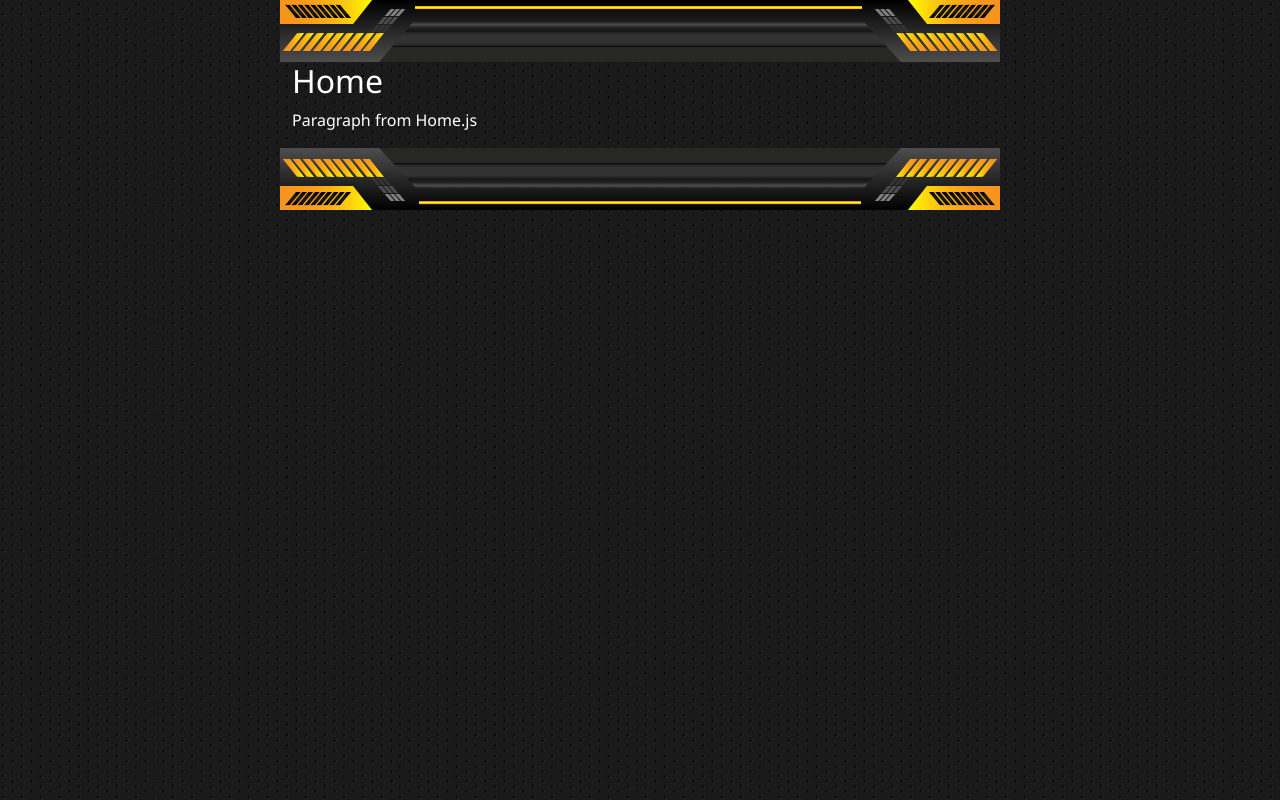
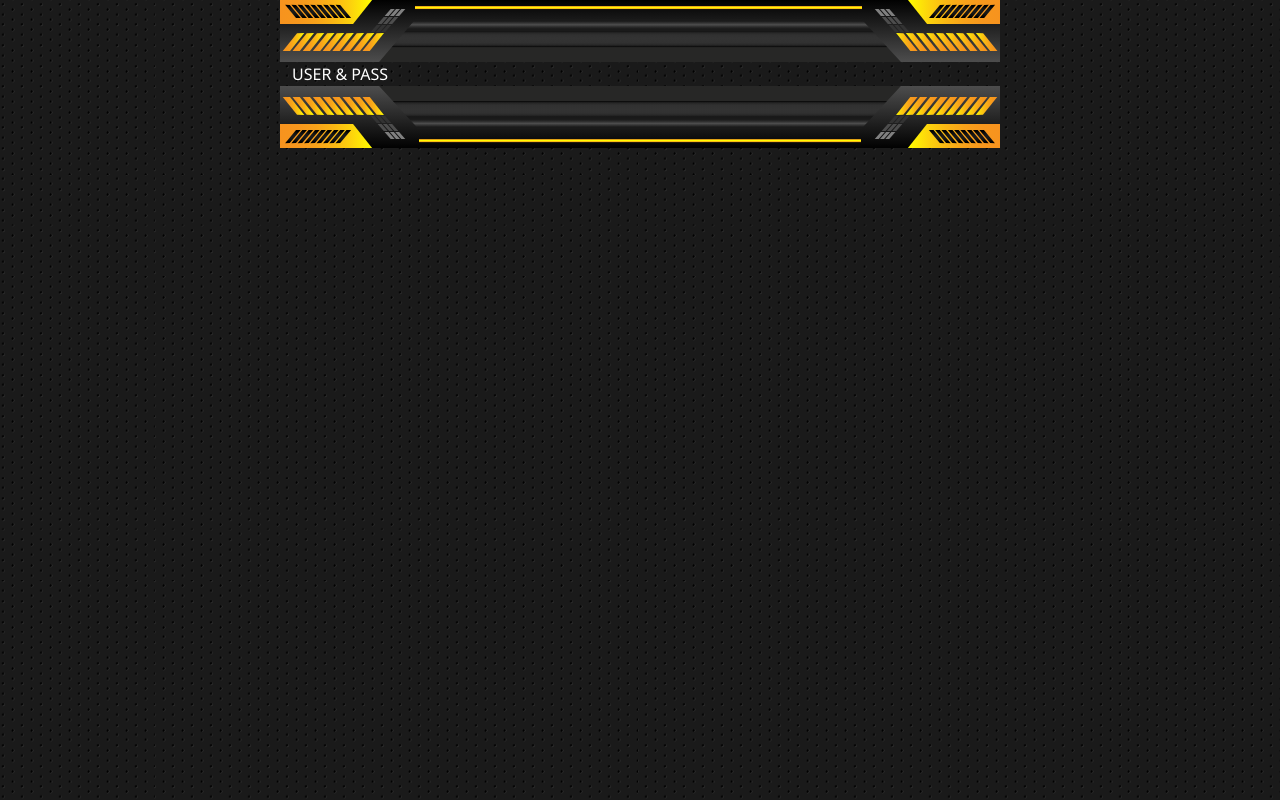
Before and after one commit to ibisdavi012/alkemychallenge-pre, a React (Create React App) app: page / in a window 1280 px wide. Built offline with nearby package versions, Linux system fonts and the light colour scheme.

Commit message:
New Commit

```diff
--- a/src/components/LoginForm/index.jsx
+++ b/src/components/LoginForm/index.jsx
@@ -4,7 +4,7 @@ export default class LoginForm extends Component {
   render() {
     return (
       <div>
-
+        USER & PASS
       </div>
     )
   }
--- a/src/components/PageContent/index.jsx
+++ b/src/components/PageContent/index.jsx
@@ -1,16 +1,25 @@
 import React from 'react';
 import Layout from '../Layout';
-import LoginForm from '../LoginForm'
+
 
 export default class PageContent extends React.Component
 {
     render(){
-        const loggedIn = true;
-
+        const loggedIn = false;
+        const RedirectTo = this.props.redirectTo;
         return(
             <Layout>
-                {loggedIn ? this.props.children : <LoginForm />}
+                {!this.props.requireAuthentication || loggedIn ?
+                    this.props.children
+                :
+                this.props.redirectTo != null ? <RedirectTo /> : <h1>Acceso Denegado</h1>
+                }
             </Layout>
         )
     }
 }
+
+PageContent.defaultProps = {
+    requireAuthentication: false,
+    redirectTo: null
+};
--- a/src/pages/home/index.jsx
+++ b/src/pages/home/index.jsx
@@ -2,6 +2,7 @@ import styles from './home.module.css';
 import React from 'react';
 import PageContent from '../../components/PageContent';
 import styled from 'styled-components';
+import LoginForm from '../../components/LoginForm';
 
 export default class Home extends React.Component {
 
@@ -9,7 +10,7 @@ export default class Home extends React.Component {
         const PageTitle = styled.h2``;
 
         return (
-            <PageContent>
+            <PageContent requireAuthentication={true} redirectTo={LoginForm}>
                 <PageTitle>Home</PageTitle>
                 <p className={styles.blueParagraph}>Paragraph from Home.js</p>
             </PageContent>
```
